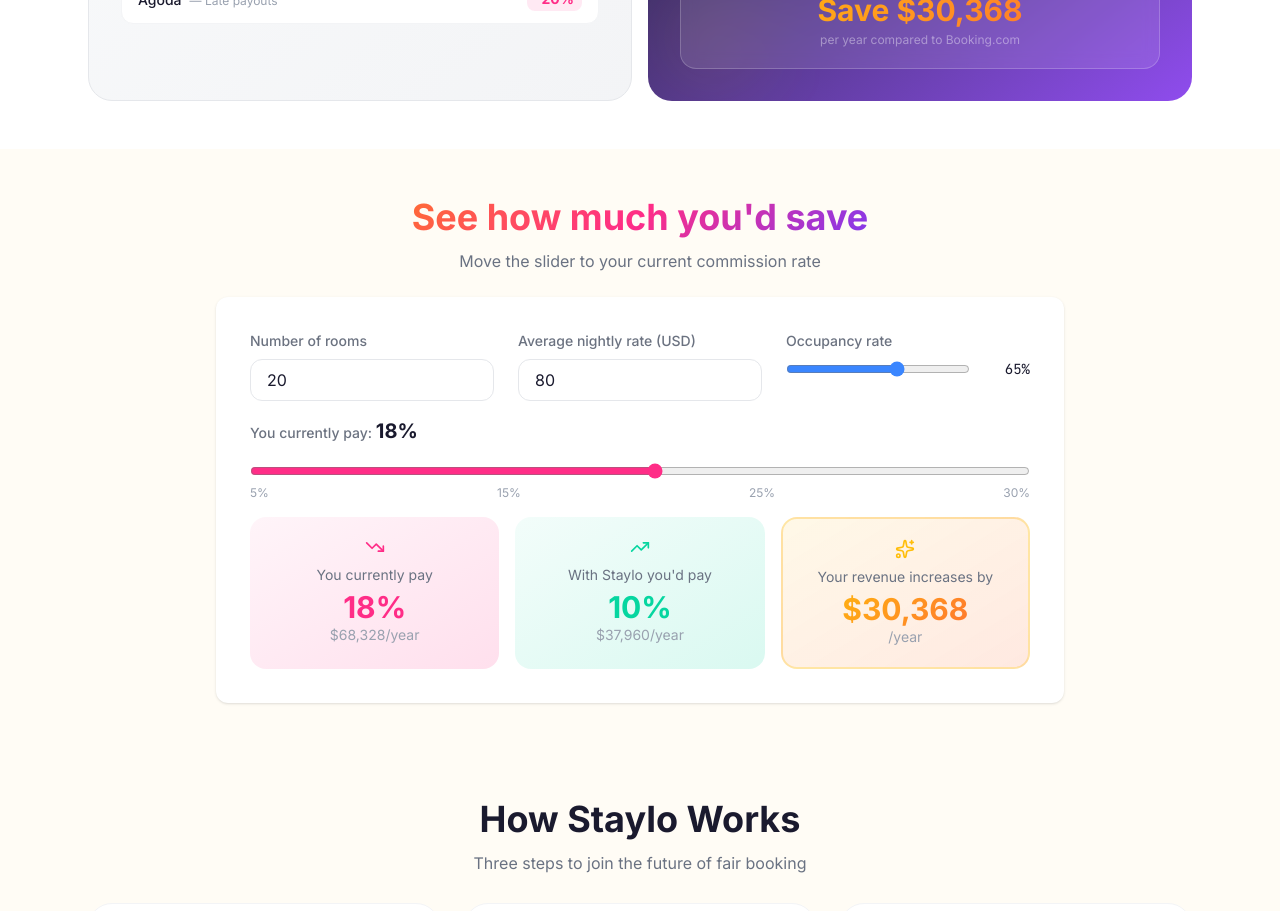
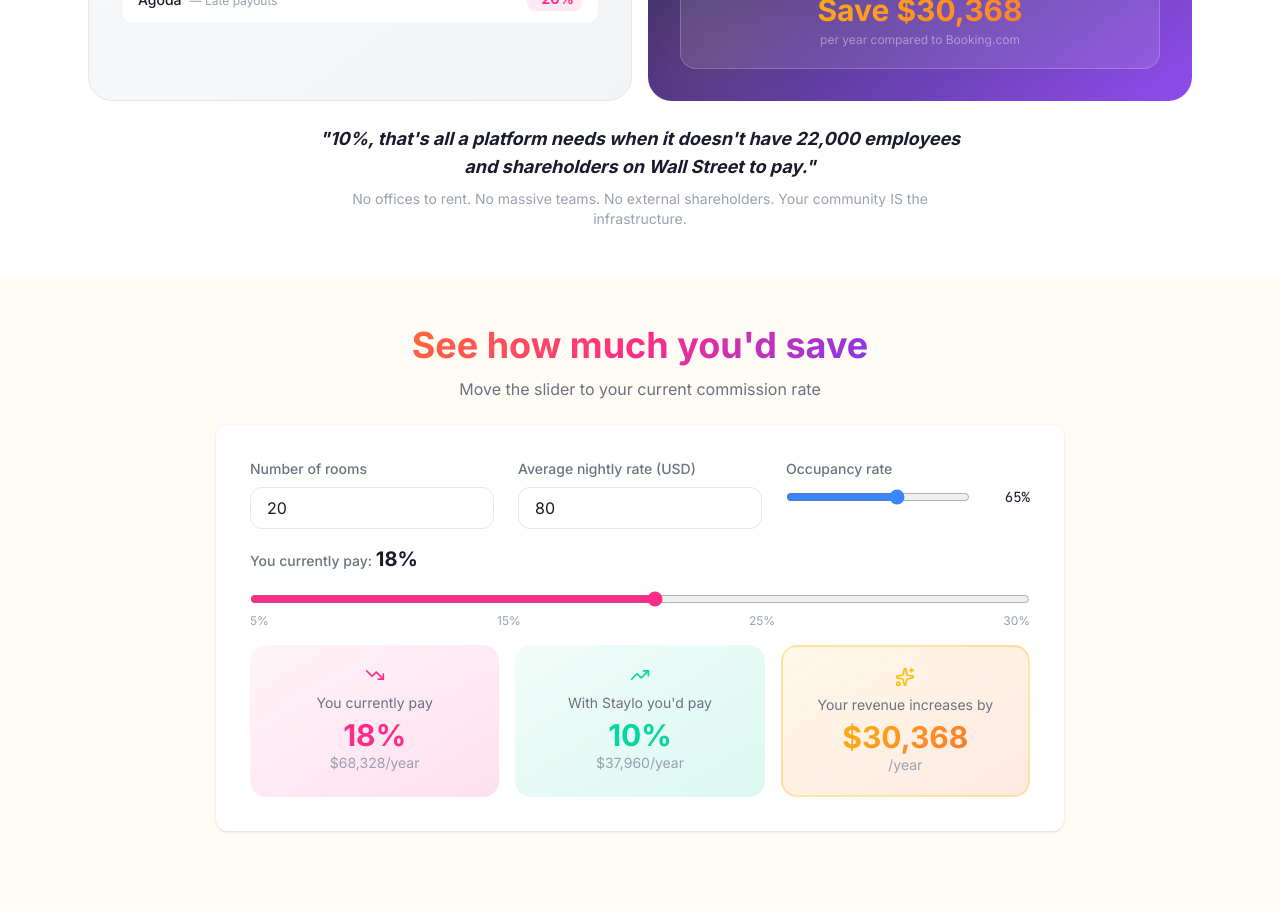
Before and after one commit to Tamanada/STAYLO, a React (Vite) app: page / in a window 1280 px wide. Shown: the part 1380-2291 px from the top of the page. Built offline with nearby package versions, Linux system fonts and the light colour scheme; no server answers; the database is empty.

Commit message:
Add '10% is enough' message to BreakFree section
"10%, that's all a platform needs when it doesn't have
22,000 employees and shareholders on Wall Street to pay."

Co-Authored-By: Claude Opus 4.6 (1M context) <noreply@anthropic.com>

```diff
--- a/src/components/sections/BreakFree.jsx
+++ b/src/components/sections/BreakFree.jsx
@@ -110,6 +110,16 @@ export function BreakFree() {
             </div>
           </div>
         </div>
+
+        {/* Why 10% is enough */}
+        <div className="mt-6 text-center max-w-2xl mx-auto">
+          <p className="text-lg font-bold text-deep italic">
+            {t('giants.why_10_pct', "\"10%, that's all a platform needs when it doesn't have 22,000 employees and shareholders on Wall Street to pay.\"")}
+          </p>
+          <p className="text-sm text-gray-400 mt-2">
+            {t('giants.why_10_detail', 'No offices to rent. No massive teams. No external shareholders. Your community IS the infrastructure.')}
+          </p>
+        </div>
       </div>
     </section>
   )
--- a/src/i18n/fr.json
+++ b/src/i18n/fr.json
@@ -162,7 +162,9 @@
     "feat3_desc": "Votez sur les décisions. Façonnez l'avenir.",
     "savings_context": "Pour un hôtel de 20 chambres à $80/nuit",
     "savings_amount": "Économisez $30,368",
-    "savings_compare": "par an comparé à Booking.com"
+    "savings_compare": "par an comparé à Booking.com",
+    "why_10_pct": "\"10 %, c'est tout ce dont une plateforme a besoin quand elle n'a pas 22 000 salariés et des actionnaires à Wall Street à rémunérer.\"",
+    "why_10_detail": "Pas de loyer. Pas d'équipe pléthorique. Pas d'actionnaires externes. Votre communauté EST l'infrastructure."
   },
   "social_proof": {
     "title": "Rejoignez {{count}}+ hôteliers visionnaires",
```
